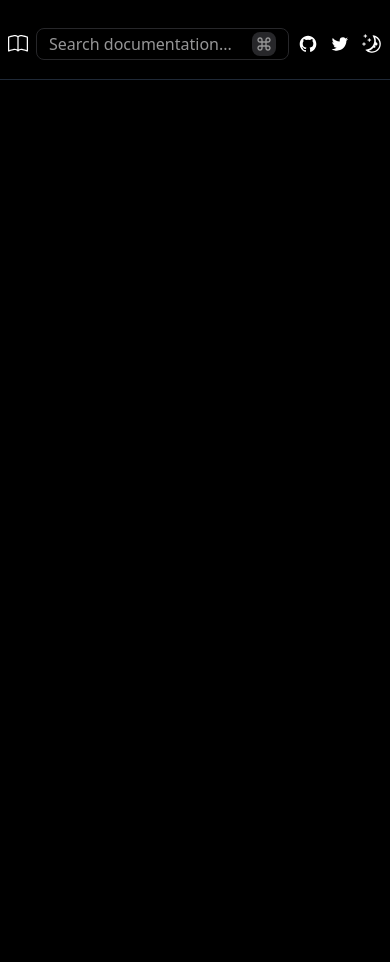
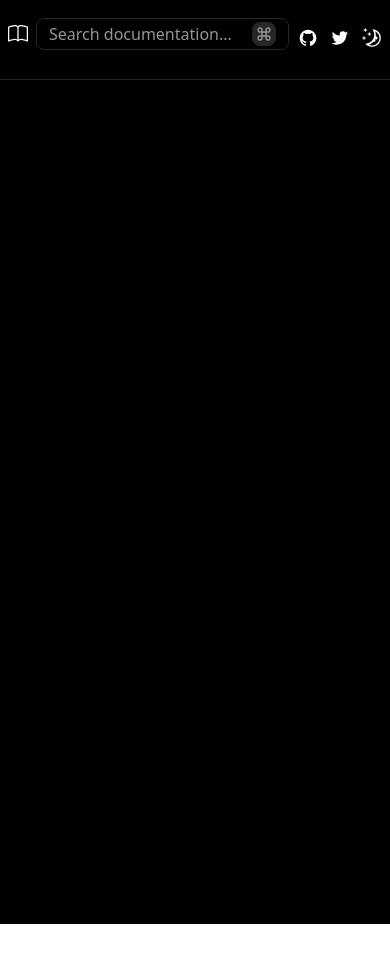
Before and after one commit to cs60apa/Docs, a React (Create React App) app: page / in a window 390 px wide. Shown: the top 962 px of the page. After the commit the page ends 924 px from the top, so only its background shows below. Built offline with nearby package versions, Linux system fonts and the light colour scheme.

Commit message:
added dropdown menu and implemented the dark mode

```diff
--- a/src/App.js
+++ b/src/App.js
@@ -3,12 +3,18 @@ import Header from "./components/Header";
 import Footer from "./components/Footer";
 
 function App() {
+  const [darkMode, setDarkMode] = React.useState(true);
+  function toggleDarkMode() {
+    setDarkMode((prevDarkMode) => !prevDarkMode);
+  }
+
   return (
-    <div className="min-h-screen bg-black">
-      <Header />
-      <div>
-        hello world
-        </div>
+    <div
+      className={`min-h-screen
+    ${darkMode ? "dark" : "light"}`}
+    >
+      <Header darkMode={darkMode} toggleDarkMode={toggleDarkMode} />
+      <div></div>
       <Footer />
     </div>
   );
--- a/src/components/Footer.jsx
+++ b/src/components/Footer.jsx
@@ -1,7 +1,7 @@
 function Footer() {
     return (
       <div className="min-h-screen">
-        hello world
+
       </div>
     );
   }
--- a/src/components/Header.jsx
+++ b/src/components/Header.jsx
@@ -1,14 +1,23 @@
 import React from "react";
+import { Link } from "react-router-dom";
+import { useState } from "react";
 import { BsBook } from "react-icons/bs";
 import { BiCommand, BiLogoGithub, BiLogoTwitter } from "react-icons/bi";
 import { RxMoon } from "react-icons/rx";
+import { MdOutlineCancel } from "react-icons/md";
 
-function Header() {
+function Header(props) {
+  const [isMenuOpen, setIsMenuOpen] = useState(false);
+
+  const toggleMenu = () => {
+    setIsMenuOpen(!isMenuOpen);
+  };
+
   return (
-    <div className="min-h-screen">
+    <div className="min-h-screeen">
       <div className="border-box border-b border-gray-800 h-20 lg:px-5 pt-2 flex justify-between">
         <div className="hidden md:flex flex-row">
-          <p className="text-white text-4xl">DevCircle</p>
+          <p className="text-4xl">DevCircle</p>
           <ul className="flex space-x-4 p-4 font-medium">
             <li className="text-[#969697] hover:text-gray-300">
               <p>Documentation</p>
@@ -29,38 +38,134 @@ function Header() {
         </div>
         <div className="hidden md:flex py-3 overflow-hidden">
           <div className="">
-            <button className="border border-[#27272A] hover:bg-[#27272A] text-[#969697] rounded-lg py-1 w-auto">
+            <button className="border border-[#27272A] dark:hover:bg-[#27272A] text-[#969697] rounded-lg py-1 w-auto">
               <span className="flex mx-3">
-              <p className="line-clamp-1">Search documentation...</p>
-                <p className="ml-5 bg-[#27272A] rounded-lg h-6 w-6">
+                <p className="line-clamp-1">Search documentation...</p>
+                <p className="ml-5 dark:bg-[#27272A] bg-gray-200 rounded-lg h-6 w-6">
                   <BiCommand className="m-1" />
                 </p>
               </span>
             </button>
           </div>
-          <div className="flex flex-row text-white mx-3 mb-3 space-x-4">
-            <button className="hover:rounded-lg hover:bg-[#27272A] hover:px-1"><BiLogoGithub size={20} /></button>
-            <button className="hover:rounded-lg hover:bg-[#27272A] hover:px-1"><BiLogoTwitter size={20} /></button>
-            <button className="hover:rounded-lg hover:bg-[#27272A] hover:px-1"><RxMoon size={20} /></button>
+          <div className="flex flex-row mx-3 mb-3 space-x-4">
+            <button className="hover:rounded-lg dark:hover:bg-[#27272A] hover:px-1">
+              <BiLogoGithub size={20} />
+            </button>
+            <button className="hover:rounded-lg dark:hover:bg-[#27272A] hover:px-1">
+              <BiLogoTwitter size={20} />
+            </button>
+            <button
+              onClick={props.toggleDarkMode}
+              className="hover:rounded-lg dark:hover:bg-[#27272A] hover:px-1"
+            >
+              <RxMoon size={20} />
+            </button>
           </div>
         </div>
         {/**Mobile view code**/}
-        <div className="flex justify-between w-full py-3 md:hidden text-white">
-          <div className="flex flex-row py-2">
-            <BsBook size={20} className="mt-1.5 m-2"/>
-            <button className="border border-[#27272A] text-[#969697] rounded-lg h-8 w-auto">
+        <div className="flex justify-between w-full pb-3 md:hidden">
+          <div className="flex flex-row pb-2">
+            <button className="relative " onClick={toggleMenu}>
+              <p className="flex justify-center border-none cursor-pointer focus:outline-none">
+                <BsBook size={20} className="flex m-2" />
+              </p>
+              <div
+                className={`absolute top-0 left-0 border-box border-r bg-[#ffffff] dark:bg-black dark:text-white border-[#27272A] w-[20rem] h-screen ${
+                  isMenuOpen ? "opacity-100 visible" : "opacity-0 invisible"
+                } z-10 mx-auto`}
+              >
+                <div className="flex justify-between m-3">
+                  <div className="text-3xl">DevCircle</div>
+                  <MdOutlineCancel
+                    size={25}
+                    className="mt-2 cursor-pointer"
+                    onClick={toggleMenu}
+                  />
+                </div>
+                <Link to="#" className="block ml-2">
+                  <div className="flex justify-between m-3 ">
+                    <h1 className="text-base">Documentation</h1>
+                  </div>
+                </Link>
+                <Link to="#" className="block ml-2">
+                  <div className="flex justify-between m-3 ">
+                    <h1 className="text-base">Components</h1>
+                  </div>
+                </Link>
+                <Link to="#" className="block pl-2">
+                  <div className="flex justify-between m-3 ">
+                    <h1 className="text-base">Themes</h1>
+                  </div>
+                </Link>
+                <Link to="#" className="block pl-2">
+                  <div className="flex justify-between m-3 ">
+                    <h1 className="text-base">Examples</h1>
+                  </div>
+                </Link>
+                <Link to="#" className="block pl-2">
+                  <div className="flex justify-between m-3 ">
+                    <h1 className="text-base">Github</h1>
+                  </div>
+                </Link>
+                <Link to="#" className="block pl-2">
+                  <div className="flex justify-between m-3 ">
+                    <h1 className="text-base">Twitter</h1>
+                  </div>
+                </Link>
+                <div className="py-3">
+                  <h1 className="flex ml-5 text-lg font-bold ">
+                    Getting Started
+                  </h1>
+                  <Link to="#" className="block pl-2">
+                    <div className="flex justify-between m-3 text-[#969697]">
+                      <h1 className="text-base">Introduction</h1>
+                    </div>
+                  </Link>
+                  <Link to="#" className="block pl-2">
+                    <div className="flex justify-between m-3 text-[#969697]">
+                      <h1 className="text-base">Installation</h1>
+                    </div>
+                  </Link>
+                  <Link to="#" className="block pl-2">
+                    <div className="flex justify-between m-3 text-[#969697]">
+                      <h1 className="text-base">components.json</h1>
+                    </div>
+                  </Link>
+                  <Link to="#" className="block pl-2">
+                    <div className="flex justify-between m-3 text-[#969697]">
+                      <h1 className="text-base">Theming</h1>
+                    </div>
+                  </Link>
+                  <Link to="#" className="block pl-2">
+                    <div className="flex justify-between m-3 text-[#969697]">
+                      <h1 className="text-base">Dark Mode</h1>
+                    </div>
+                  </Link>
+                </div>
+              </div>
+            </button>
+            <button className="border border-[#27272A] text-[#969697] rounded-lg h-8 w-auto mt-2.5">
               <span className="flex mx-3">
                 <p className="line-clamp-1">Search documentation...</p>
-                <p className="ml-5 bg-[#27272A] rounded-lg h-6 w-6">
+                <p className="ml-5 dark:bg-[#27272A] bg-gray-200 rounded-lg h-6 w-6">
                   <BiCommand className="m-1 " />
                 </p>
               </span>
             </button>
           </div>
-          <div className="flex flex-row text-white space-x-3 mx-2">
-            <button className="hover:rounded-lg hover:bg-[#27272A] hover:px-1"><BiLogoGithub size={20} /></button>
-            <button className="hover:rounded-lg hover:bg-[#27272A] hover:px-1"><BiLogoTwitter size={20} /></button>
-            <button className="hover:rounded-lg hover:bg-[#27272A] hover:px-1"><RxMoon size={20} /></button>
+          <div className="flex flex-row space-x-3 mx-2 ">
+            <button className="hover:rounded-lg dark:hover:bg-[#27272A] hover:px-1">
+              <BiLogoGithub size={20} />
+            </button>
+            <button className="hover:rounded-lg dark:hover:bg-[#27272A] hover:px-1">
+              <BiLogoTwitter size={20} />
+            </button>
+            <button
+              onClick={props.toggleDarkMode}
+              className="hover:rounded-lg dark:hover:bg-[#27272A] hover:px-1"
+            >
+              <RxMoon size={20} />
+            </button>
           </div>
         </div>
       </div>
--- a/src/index.css
+++ b/src/index.css
@@ -1,3 +1,10 @@
 @tailwind base;
 @tailwind components;
 @tailwind utilities;
+
+.dark {
+    @apply bg-black text-white
+  }
+  .light {
+    @apply bg-white text-black
+  }
--- a/tailwind.config.js
+++ b/tailwind.config.js
@@ -1,5 +1,6 @@
 /** @type {import('tailwindcss').Config} */
 module.exports = {
+  darkMode: "class",
   content: [
     "./src/**/*.{js,jsx,ts,tsx}",
   ],
```
